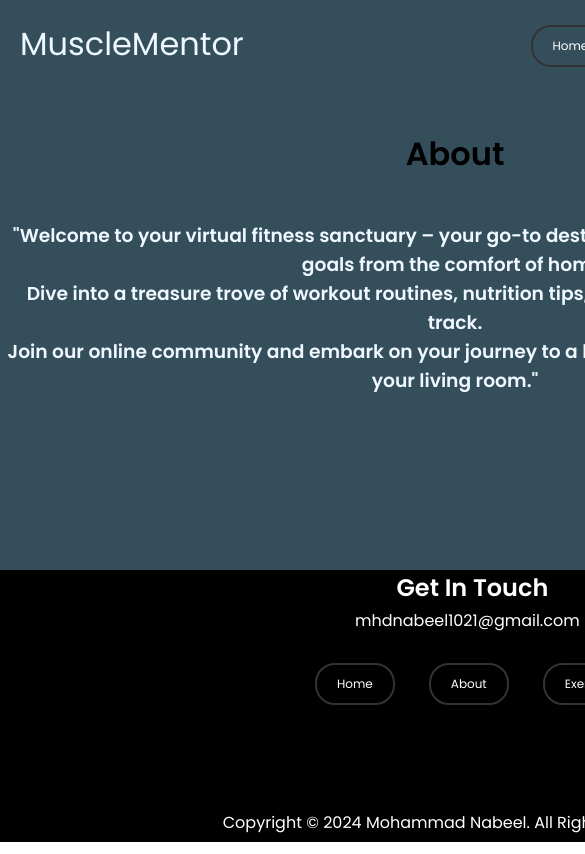
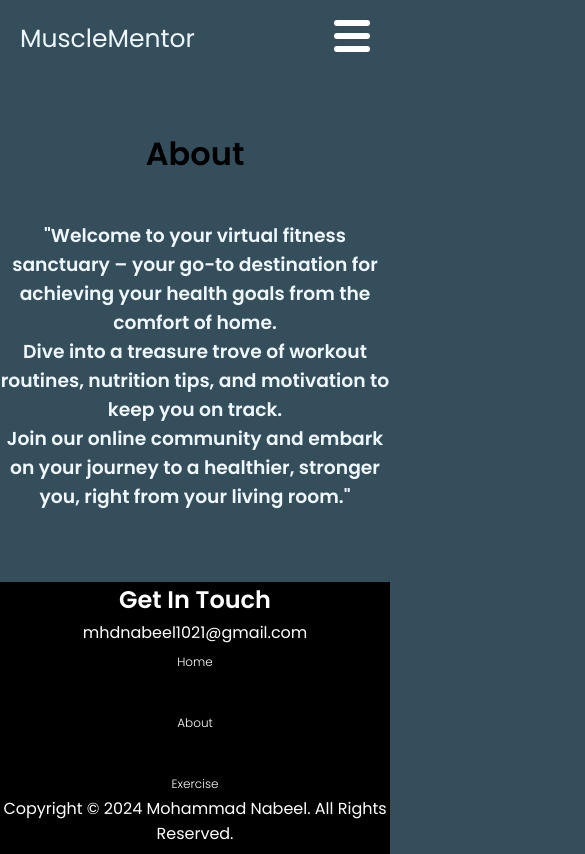
Before and after one commit to mhdnabeel10/musclementor., a React (Create React App) app: page /about in a window 390 px wide. Shown: the top 854 px of the page, 585 px wide, since content can reach past the window. Built offline with nearby package versions, Linux system fonts and the light colour scheme.

Commit message:
responsive finished

```diff
--- a/public/index.html
+++ b/public/index.html
@@ -2,7 +2,7 @@
 <html lang="en">
   <head>
     <meta charset="utf-8" />
-    <link rel="icon" href="%PUBLIC_URL%/favicon.ico" />
+    <link rel="icon" href="https://media.istockphoto.com/id/1447342236/vector/weightlifting-bodybuilding-isolated-vector-silhouette-workout-in-gym-logo.jpg?s=612x612&w=0&k=20&c=5ez2wKvGy7N15KvkUCcyHLzaXwgOVQqaLHrDurhOvAY=" />
     <meta name="viewport" content="width=device-width, initial-scale=1" />
     <meta name="theme-color" content="#000000" />
     <meta
@@ -24,9 +24,9 @@
       work correctly both with client-side routing and a non-root public URL.
       Learn how to configure a non-root public URL by running `npm run build`.
     -->
-    <title>React App</title>
+    <title>Muscle Mentor</title>
   </head>
-  <body>
+  <body style="background-color:#344e5c ;">
     <noscript>You need to enable JavaScript to run this app.</noscript>
     <div id="root"></div>
     <!--
--- a/src/App.css
+++ b/src/App.css
@@ -15,21 +15,3 @@ html{
 /* .App{
     position: relative;
 } */
-@media(max-width: 480px){
-    .App{
-        width: 910px;
-    }
-    .nav-link{
-        display:inline-block;
-        padding-left: 310px !important;
-
-    }
-    .f-2{
-        display: inline-block;
-        padding-left: 115px !important;
-
-    }
-    /* .main{
-        height: 1640px !important;
-    } */
-}
--- a/src/components/Exercises/Exercises.css
+++ b/src/components/Exercises/Exercises.css
@@ -26,3 +26,27 @@
     transition: ease-in-out 100ms;
 
 }
+@media(max-width:375px){
+    .categaries{
+        padding: 10px;
+    }
+    .items{
+        padding: 20px;
+    }
+}
+@media(max-width:425px){
+    .categaries{
+        padding: 10px;
+    }
+    .items{
+        padding: 15px;
+    }
+}
+@media(max-width:768px){
+    .categaries{
+        padding: 10px;
+    }
+    .items{
+        padding: 15px;
+    }
+}
--- a/src/components/Exercises/Exercises.jsx
+++ b/src/components/Exercises/Exercises.jsx
@@ -3,6 +3,7 @@ import './Exercises.css'
 import { useEffect,useState } from 'react'
 import axios from 'axios'
 import { useNavigate } from 'react-router-dom'
+import { motion } from 'framer-motion';
 
 
 
@@ -23,6 +24,11 @@ import { useNavigate } from 'react-router-dom'
 }, []);
 
   return (
+    <motion.div
+      initial={{ opacity: 0, y: 50 }}
+      animate={{ opacity: 1, y: 0 }}
+      transition={{ duration: 0.5, delay: 0.4 }}
+    >
     <div>
       <section id='exercise'>
         <h1 className='heading'>Exercise Categories</h1>
@@ -37,7 +43,7 @@ import { useNavigate } from 'react-router-dom'
         </div>
       </section>
     </div>
-
+    </motion.div>
   )
 }
 
--- a/src/components/Footer/Fotter.css
+++ b/src/components/Footer/Fotter.css
@@ -26,9 +26,9 @@
     cursor: pointer;
 }
 .f-2{
-
-    display: inline-block;
-    padding-left: 400px;
+    display: flex;
+    flex-direction: column;
+    justify-content: center;
 }
 .pf{
     color: white;
@@ -38,13 +38,13 @@
 .h1f{
     color: white;
     text-align: center;
-    padding-left: 250px;
+    /* padding-left: 250px; */
 
 }
 a{
     color: white;
     text-align: center;
-    padding-left: 240px;
+    /* padding-left: 240px; */
 }
 .f-pic{
     width: 100px;
@@ -54,10 +54,46 @@ a{
 }
 .nav-link{
     display: flex;
+    justify-content: center;
     gap: 1.5rem;
     list-style: none;
     font-size: 1.2rem;
     color: #ecf3f2;
-    padding-left: 587px;
     padding-top: 25px;
 }
+@media(max-width:375px){
+.nav-link{
+    flex-direction: column;
+    align-items: center;
+    gap: 2rem;
+    padding-top: 0;
+}
+.pf{
+    padding-top: 0;
+}
+
+}
+@media(max-width:425px){
+.nav-link{
+    flex-direction: column;
+    align-items: center;
+    gap: 2rem;
+    padding-top: 0;
+}
+.pf{
+    padding-top: 0;
+}
+
+}
+@media(max-width:768px){
+.nav-link{
+    flex-direction: column;
+    align-items: center;
+    gap: 2rem;
+    padding-top: 0;
+}
+.pf{
+    padding-top: 0;
+}
+
+}
--- a/src/components/HomePage/HomePage.css
+++ b/src/components/HomePage/HomePage.css
@@ -47,8 +47,30 @@ span{
 @media(max-width:375px){
     .homepg-pic{
         margin-right: 0px;
+        margin-left: 90px !important;
     }
     .banner{
-        padding: 200px;
+        padding: 10px;
     }
+
 }
+@media(max-width:425px){
+    .homepg-pic{
+        margin-right: 0px;
+        margin-left: 115px !important;
+    }
+    .banner{
+        padding: 15px;
+    }
+
+}
+@media(max-width:768px){
+    .homepg-pic{
+        margin-right: 0px;
+        margin-left: 265px;
+    }
+    .banner{
+        padding: 30px;
+    }
+
+}
--- a/src/components/JoinUs/JoinUs.css
+++ b/src/components/JoinUs/JoinUs.css
@@ -16,3 +16,7 @@ h3{
    text-align: center;
    padding-top: 40px
 }
+.ham-main{
+    background-color: #344e5c;
+    height: 512px;
+}
--- a/src/components/JoinUs/JoinUs.jsx
+++ b/src/components/JoinUs/JoinUs.jsx
@@ -1,12 +1,19 @@
 import React from 'react'
 import "./JoinUs.css"
+import { motion } from 'framer-motion';
 
 const JoinUs = ({ishomepage}) => {
   return (
-    <div className='main'>
+    <motion.div
+      initial={{ opacity: 0, y: 50 }}
+      animate={{ opacity: 1, y: 0 }}
+      transition={{ duration: 0.5 ,delay: 0.4 }}
+    >
+    <div className={`main ${ishomepage ? 'main' : 'ham-main'}`}>
         <h1 className='h1'>About</h1>
         <h3>"Welcome to your virtual fitness sanctuary – your go-to destination for achieving your health goals from the comfort of home. <br /> Dive into a treasure trove of workout routines, nutrition tips, and motivation to keep you on track. <br /> Join our online community and embark on your journey to a healthier, stronger you, right from your living room."</h3>
     </div>
+    </motion.div>
   )
 }
 
--- a/src/components/NavBar/NavBar.css
+++ b/src/components/NavBar/NavBar.css
@@ -53,9 +53,6 @@ a{
 
 .menu-icon{
     display: none;
-    position: absolute;
-    top: 0.75rem;
-    right: -25.5rem;
     flex-direction: column;
     justify-content: space-between;
     width: 2.25rem;
@@ -105,33 +102,128 @@ nav .menu-icon span{
     }
     .menu-icon{
         display: flex;
-        margin-right: -105px;
+
     }
 
     .rounded-button{
         border: none;
         color:white;
         font-weight: 60;
+        padding: 0;
+        margin: 0;
 
     }
-    nav{
-        flex-direction: column;
-        align-items: start;
-    }
+
+     nav{
+        display: flex;
+        justify-content: space-between;
+     }
     nav ul{
         display: none;
         flex-direction: column;
         width: 100%;
-        margin-bottom: 0.25rem;
         margin-top: 8px;
-        margin-left: 175px;
+
     }
     nav ul.open{
         display: flex;
         background-color: black;
+        margin-bottom: -17vh;
+        border-radius: 5px;
+        z-index: 1;
     }
     nav ul li{
         width: 100%;
         text-align: center;
     }
 }
+@media(max-width:425px){
+    .logo{
+        font-size: 25px;
+    }
+    nav .ham-menu{
+        display: flex;
+
+    }
+    .menu-icon{
+        display: flex;
+
+    }
+
+    .rounded-button{
+        border: none;
+        color:white;
+        font-weight: 60;
+        padding: 0;
+        margin: 0;
+
+    }
+
+     nav{
+        display: flex;
+        justify-content: space-between;
+     }
+    nav ul{
+        display: none;
+        flex-direction: column;
+        width: 100%;
+        margin-top: 8px;
+
+    }
+    nav ul.open{
+        display: flex;
+        background-color: black;
+        margin-bottom: -17vh;
+        border-radius: 5px;
+        z-index: 1;
+    }
+    nav ul li{
+        width: 100%;
+        text-align: center;
+    }
+}
+@media(max-width:768px){
+    .logo{
+        font-size: 25px;
+    }
+    nav .ham-menu{
+        display: flex;
+
+    }
+    .menu-icon{
+        display: flex;
+
+    }
+
+    .rounded-button{
+        border: none;
+        color:white;
+        font-weight: 60;
+        padding: 0;
+        margin: 0;
+
+    }
+
+     nav{
+        display: flex;
+        justify-content: space-between;
+     }
+    nav ul{
+        display: none;
+        flex-direction: column;
+        width: 100%;
+        margin-top: 8px;
+
+    }
+    nav ul.open{
+        display: flex;
+        background-color: black;
+        margin-bottom: -17vh;
+        border-radius: 5px;
+        z-index: 1;
+    }
+    nav ul li{
+        width: 100%;
+        text-align: center;
+    }
+}
```
